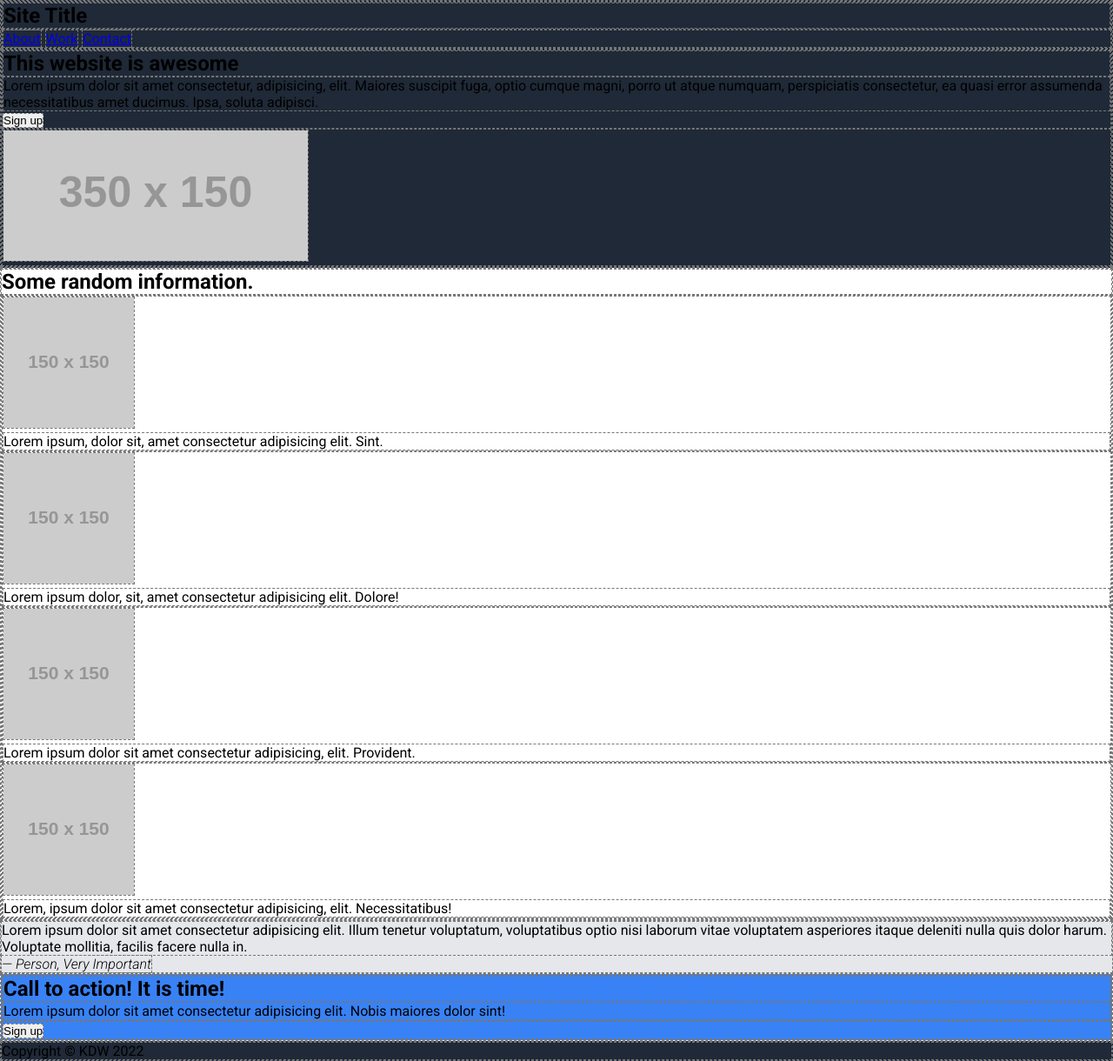
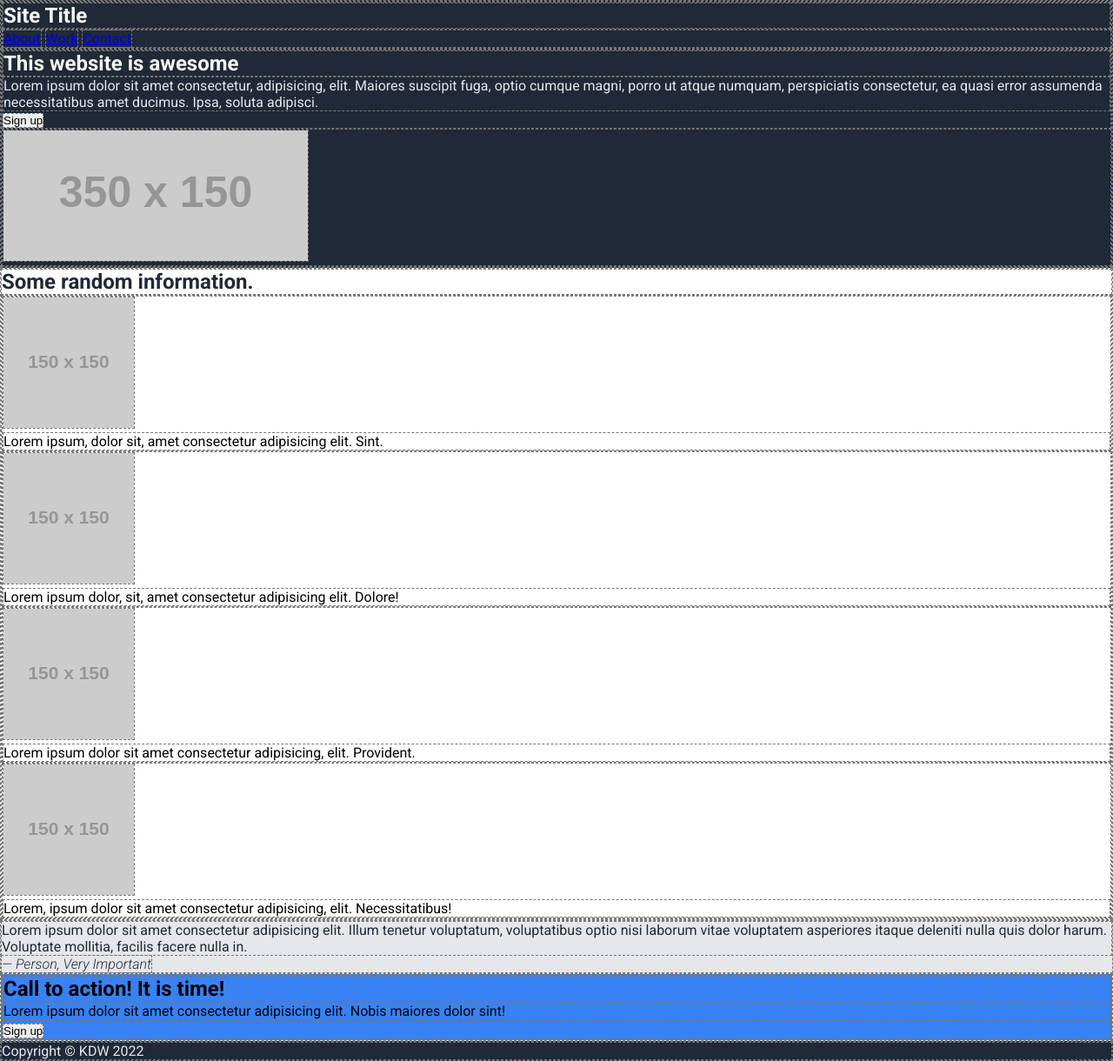
Before and after one commit to kdevw/flexbox-landing-page, a plain HTML site: page index.html in a window 1280 px wide. Shown: the whole page at 87% size. Drawn offline with Linux system fonts and the light colour scheme; placeholder pictures from the web are drawn by us.

Commit message:
Add utility styles for text colors.

```diff
--- a/index.html
+++ b/index.html
@@ -19,7 +19,7 @@
 
     	<section class="navbar">
 	        <div class="brand">
-	            <h1>Site Title</h1>
+	            <h1 class="text-light">Site Title</h1>
 	        </div><!-- / .brand -->
 	        <nav>
 	            <a href="#">About</a>
@@ -30,8 +30,8 @@
 
         <section id="hero">
             <div class="hero-message">
-                <h2>This website is awesome</h2>
-                <p>Lorem ipsum dolor sit amet consectetur, adipisicing, elit. Maiores suscipit fuga, optio cumque magni, porro ut atque numquam, perspiciatis consectetur, ea quasi error assumenda necessitatibus amet ducimus. Ipsa, soluta adipisci.</p>
+                <h2 class="text-light">This website is awesome</h2>
+                <p class="text-light-secondary">Lorem ipsum dolor sit amet consectetur, adipisicing, elit. Maiores suscipit fuga, optio cumque magni, porro ut atque numquam, perspiciatis consectetur, ea quasi error assumenda necessitatibus amet ducimus. Ipsa, soluta adipisci.</p>
                 <button href="#">Sign up</button>
             </div><!-- / .hero-message -->
             <div class="hero-img">
@@ -41,7 +41,7 @@
 
     </header>
     <section id="info-cards">
-        <h2 class="cards-heading">Some random information.</h2>
+        <h2 class="cards-heading text-dark">Some random information.</h2>
         <div class="cards-container">
             <div class="card">
                 <img src="https://via.placeholder.com/150" alt="">
@@ -62,7 +62,7 @@
         </div><!-- / .cards-container -->
     </section><!-- / #info-cards -->
 
-    <section id="quote" class="bg-grey">
+    <section id="quote" class="bg-grey text-dark">
         <p>Lorem ipsum dolor sit amet consectetur adipisicing elit. Illum tenetur voluptatum, voluptatibus optio nisi laborum vitae voluptatem asperiores itaque deleniti nulla quis dolor harum. Voluptate mollitia, facilis facere nulla in.</p>
         <cite>&mdash; Person, Very Important</cite>
     </section><!-- / #quote -->
@@ -79,7 +79,7 @@
         </div><!-- / .cta-container -->
     </section><!-- / #cta -->
 
-    <footer class="bg-dark">
+    <footer class="bg-dark text-light-secondary">
         <p>Copyright &copy; KDW 2022</p>
     </footer>
 
--- a/style.css
+++ b/style.css
@@ -26,3 +26,15 @@ html, body {
 .bg-grey {
 	background-color: #e5e7eb;
 }
+
+.text-light {
+	color: #f9faf8;
+}
+
+.text-light-secondary {
+	color: #e5e7eb;
+}
+
+.text-dark {
+	color: #1F2937;
+}
```
